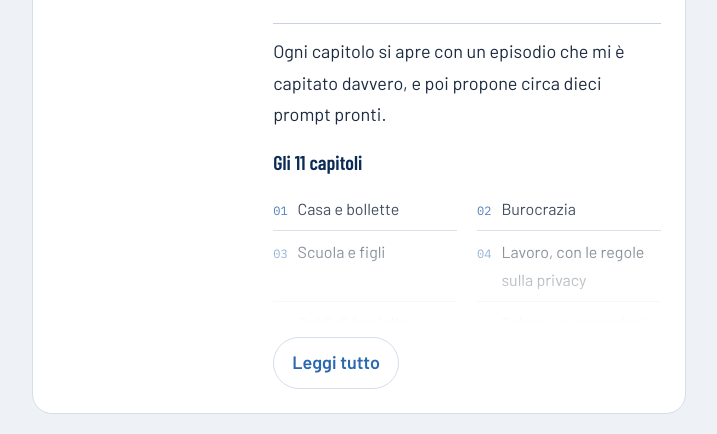
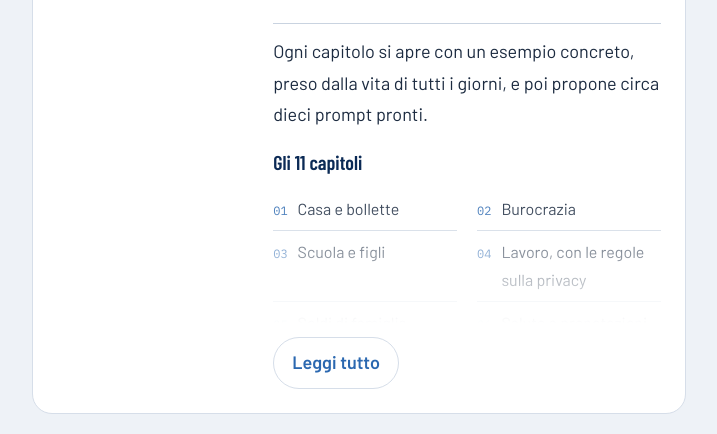
Before and after one commit to ProsperiAlfonso/ProsperiAlfonso.github.io, a plain HTML site: page ebook/index.html in a window 1280 px wide. Shown: the part 1494-1928 px from the top of the page, without its empty margins (281-998 px from the left). Drawn offline with Linux system fonts and the light colour scheme.

Commit message:
eBook 1: esempio concreto al posto dell'episodio personale
Co-Authored-By: Claude Opus 5.5 <noreply@anthropic.com>
Claude-Session: https://claude.ai/code/session_015jzQVtorYFvb99Z724cnmR

```diff
--- a/ebook/index.html
+++ b/ebook/index.html
@@ -123,7 +123,7 @@
               <span class="eb-meta">eBook Kindle · italiano · 4,99 €</span>
             </div>
             <div class="eb-more">
-              <p>Ogni capitolo si apre con un episodio che mi è capitato davvero, e poi propone circa dieci prompt pronti.</p>
+              <p>Ogni capitolo si apre con un esempio concreto, preso dalla vita di tutti i giorni, e poi propone circa dieci prompt pronti.</p>
               <h4>Gli 11 capitoli</h4>
               <ol class="eb-chapters">
                 <li>Casa e bollette</li>
```
